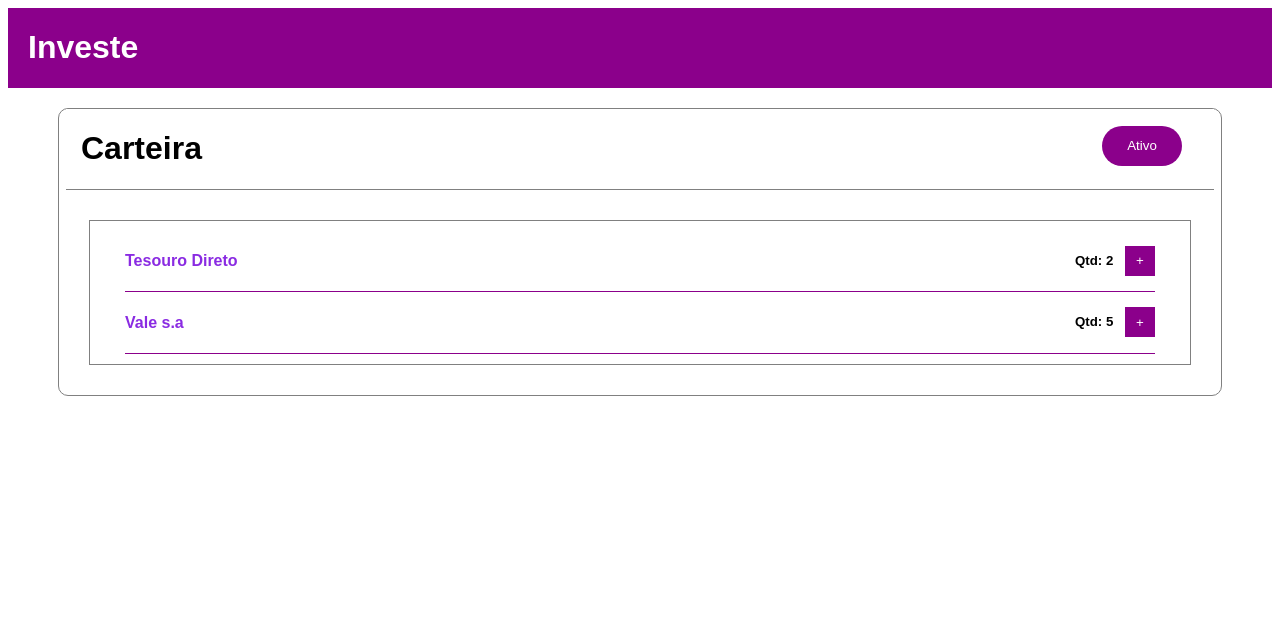
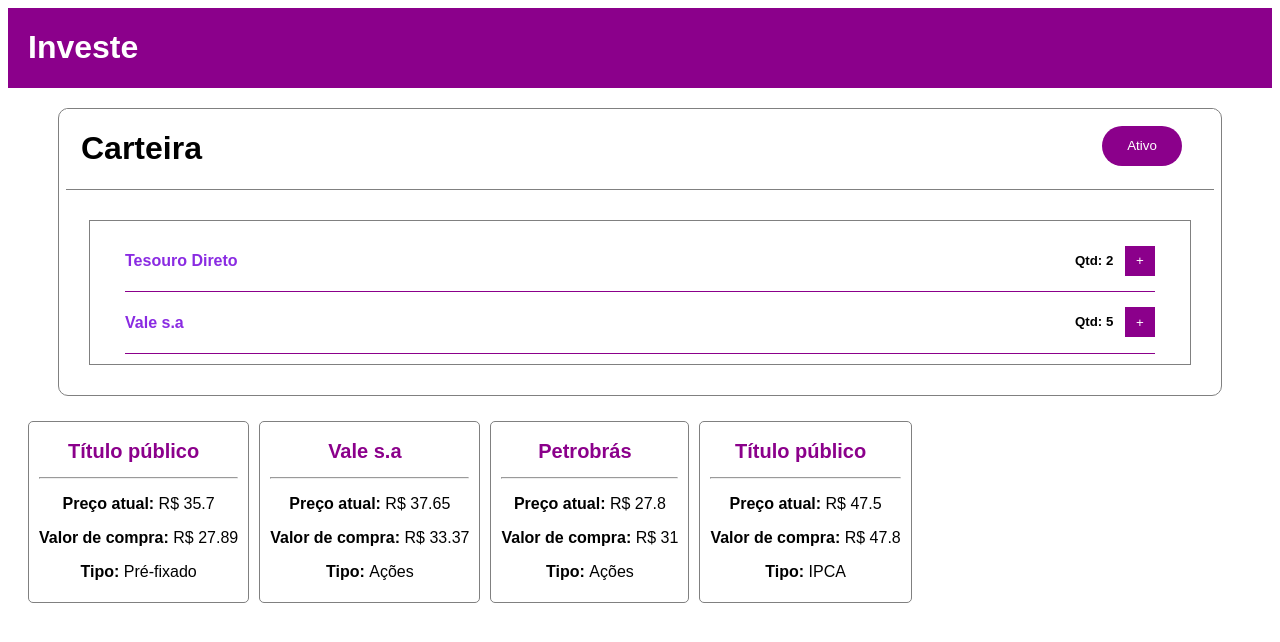
Before and after one commit to redsmedeiros/Investe, a React (Create React App) app: page / in a window 1280 px wide. Shown: the top 642 px of the page. Built offline with nearby package versions, Linux system fonts and the light colour scheme.

Commit message:
Update Investimentos.js

```diff
--- /dev/null
+++ b/src/Cards.css
@@ -0,0 +1,24 @@
+.cards{
+    display: flex;
+    flex-wrap: wrap;
+    padding: 5px 20px;
+
+}
+
+.cards-card{
+    border: 1px solid #808080;
+    border-radius: 5px;
+    margin-right: 10px;
+    padding: 5px 10px;
+    margin-top: 20px;
+}
+
+.cards-card h1{
+    font-size: 20px;
+    color: #8b008b;
+    margin-right: 10px;
+}
+
+span{
+    font-weight: bold;
+}
--- /dev/null
+++ b/src/Cards.js
@@ -0,0 +1,51 @@
+import "./Cards.css"
+
+const cards = ()=>{
+
+    const cards = [
+        {
+            nome:"Título público",
+            preco: 35.70,
+            valorCompra: 27.89,
+            tipo: "Pré-fixado"
+        },
+        {
+            nome:"Vale s.a",
+            preco: 37.65,
+            valorCompra: 33.37,
+            tipo: "Ações"
+        },
+        {
+            nome:"Petrobrás",
+            preco: 27.80,
+            valorCompra: 31,
+            tipo: "Ações",
+        },
+        {
+            nome: "Título público",
+            preco: 47.50,
+            valorCompra: 47.80,
+            tipo: "IPCA"
+        }
+    ]
+
+    return(
+        <div>
+            <div className="cards">
+                {cards.map( card => (
+                    <div className="cards-card">
+                        <h1>{card.nome}</h1>
+                        <hr></hr>
+                        <div>
+                           <p><span> Preço atual: </span>  R$ {card.preco}</p>
+                           <p><span> Valor de compra: </span> R$ {card.valorCompra} </p>
+                           <p><span> Tipo: </span>{card.tipo}</p>
+                        </div>
+                    </div>
+                ))}
+            </div>
+        </div>
+    )
+}
+
+export default cards
--- a/src/Investimentos.js
+++ b/src/Investimentos.js
@@ -1,5 +1,6 @@
 import "./Investimentos.css"
 import {useState} from "react"
+import Cards from "./Cards"
 
 const investimentos = () => {
 
@@ -33,6 +34,7 @@
               </div>
           </div>
       </div>
+      <Cards></Cards>
   </div>;
 };
 
```
